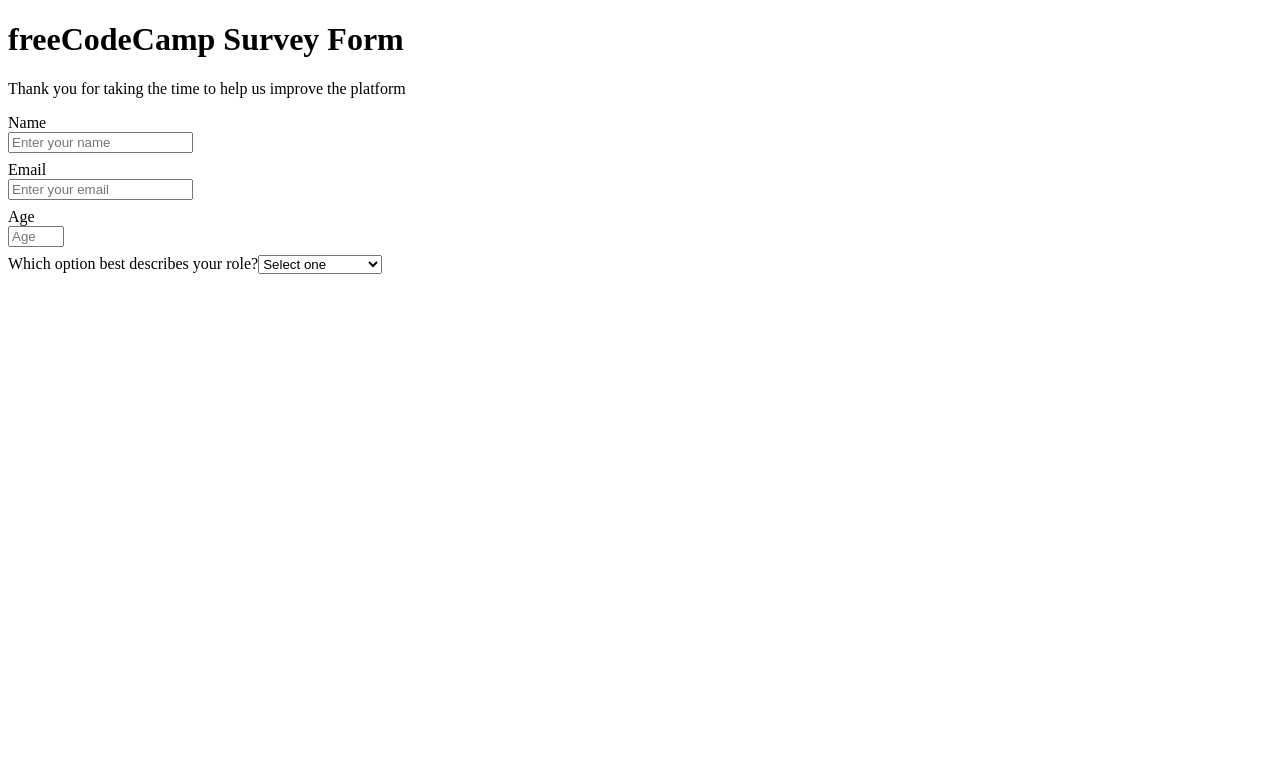
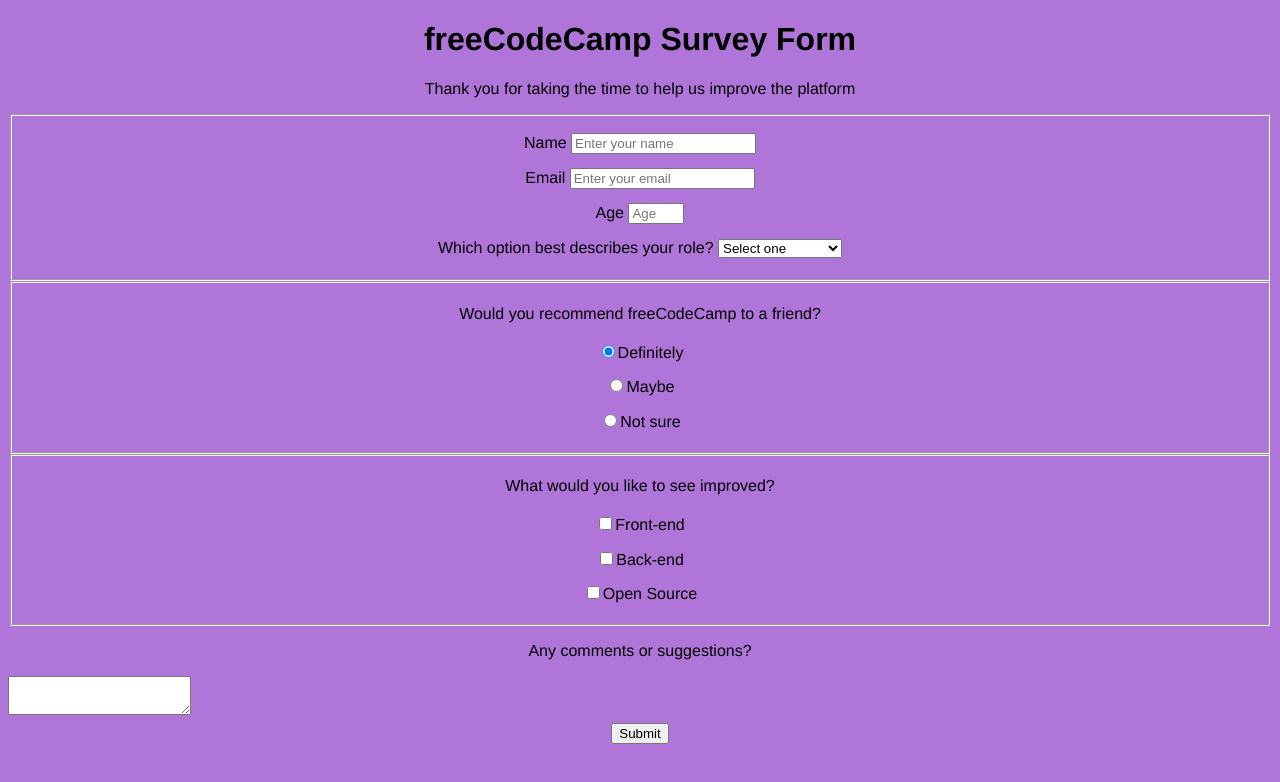
Before and after one commit to TommyJay337/Build-a-Survey-Form, a plain HTML site: page index.html in a window 1280 px wide. Drawn offline with Linux system fonts and the light colour scheme.

Commit message:
HTML and CSS changes

```diff
--- a/index.html
+++ b/index.html
@@ -9,18 +9,56 @@
 </head>
 <body>
     <h1 id="title">freeCodeCamp Survey Form</h1>
+
     <p id="description">Thank you for taking the time to help us improve the platform</p>
-    <form id="survey form">
-        <label id="name-label">Name <input id="name" type="text" placeholder="Enter your name"></label>
-        <label id="email-label">Email <input id="email" type="email" placeholder="Enter your email"></label>
-        <label id="number-label">Age <input id="number" type="number" min="13" max="90" placeholder="Age"></label>
-        <label>Which option best describes your role?<select id="dropdown">
-            <option>Select one</option>
-            <option>Student</option>
-            <option>Experienced Dev</option>
-            <option>Hobbyist</option>
-            <option>Other</option>
-        </select></label>
+
+    <form id="survey-form">
+        <fieldset>
+            <label id="name-label">Name <input id="name" type="text" placeholder="Enter your name" required>
+            </label>
+
+            <label id="email-label">Email <input id="email" type="email" placeholder="Enter your email" required>
+            </label>
+
+            <label id="number-label">Age <input id="number" type="number" min="13" max="90" placeholder="Age">
+            </label>
+
+            <label>Which option best describes your role?
+            <select id="dropdown">
+                <option>Select one</option>
+                <option>Student</option>
+                <option>Experienced Dev</option>
+                <option>Hobbyist</option>
+                <option>Other</option>
+            </select>
+            </label>
+        </fieldset>
+        <fieldset>
+
+            <p>Would you recommend freeCodeCamp to a friend?</p>
+
+            <label for="rad1"><input type="radio" id="rad1" name="rec" checked value="def">Definitely</label>
+
+            <label for="rad2"><input type="radio" id="rad2" name="rec" value="maybe">Maybe</label>
+
+            <label for="rad3"><input type="radio" id="rad3" name="rec" value="not-sure">Not sure</label>
+
+        </fieldset>
+        <fieldset>
+
+            <p>What would you like to see improved?</p>
+
+            <label><input type="checkbox" value="front-end">Front-end</label>
+
+            <label><input type="checkbox" value="back-end">Back-end</label>
+
+            <label><input type="checkbox" value="open-source">Open Source</label>
+
+        </fieldset>
+        <p>Any comments or suggestions?</p>
+        <textarea id="comments"></textarea>
+
+        <input type="submit" id="submit">
     </form>
 </body>
 </html>
--- a/styles.css
+++ b/styles.css
@@ -1,16 +1,15 @@
 body {
-
+    background-color: #b075d8;
+    font-family: 'Franklin Gothic Medium', 'Arial Narrow', Arial, sans-serif;
+    text-align: center;
 }
 
-label {
+label,textarea {
     display: block;
     margin: 0.5rem 0;
+    padding: 0.2rem;
 }
 
-input {
-    display: block;
+textarea {
+    text-align: center;
 }
-
-input, label {
-    text-align: ce;
-}
```
